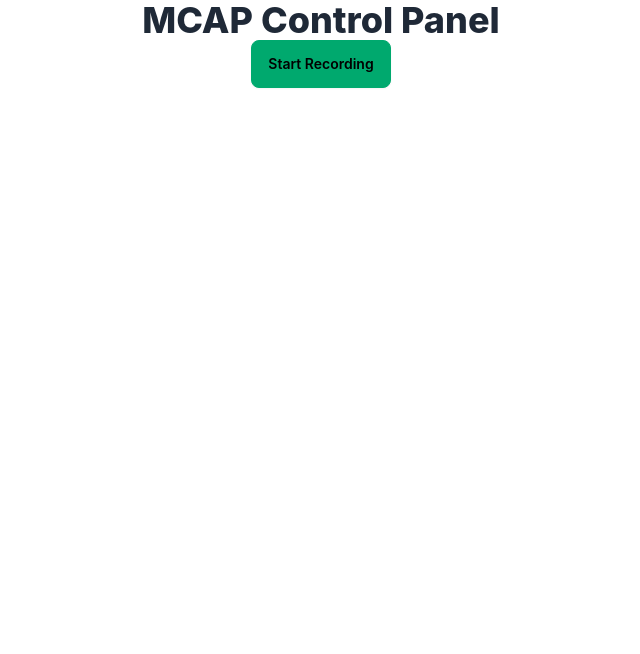
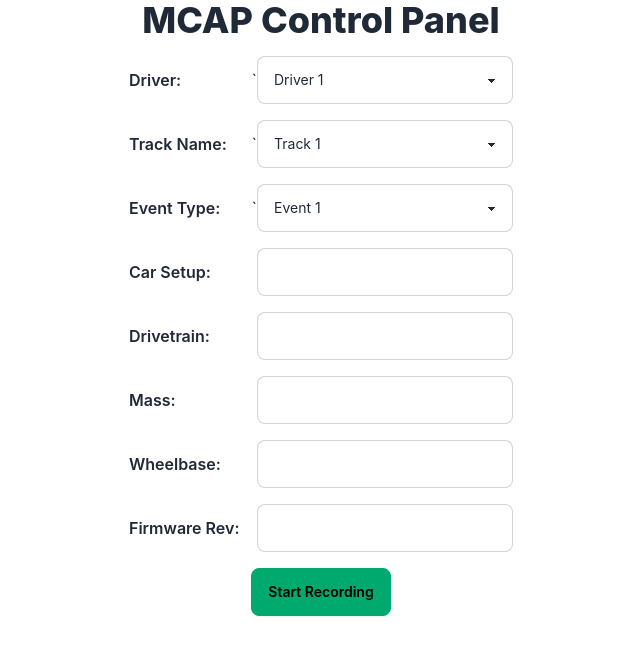
Before and after one commit to RCMast3r/data_acq, a React (Create React App) app in the folder frontend/: page / in a window 1280 px wide. Shown: the top 654 px of the page, without its empty margins (319-959 px from the left). Built offline with nearby package versions, Linux system fonts and the light colour scheme.

Commit message:
created forms for entering metadata

```diff
--- a/frontend/src/App.tsx
+++ b/frontend/src/App.tsx
@@ -1,16 +1,45 @@
-import React from 'react';
+import React, {useState} from 'react';
 import './App.css';
 import {StartStopButton} from "./Components/StartStopButton";
 import {PageTitle} from "./Components/PageTitle";
+import {TextForm} from "./Components/TextForm";
+import {DropdownForm} from "./Components/DropdownForm";
+
+const drivers = ["Driver 1", "Driver 2", "Driver 3"]
+const tracks = ["Track 1", "Track 2", "Track 3"]
+const events = ["Event 1", "Event 2", "Event 3"]
 
 function App() {
+    //form data
+    const [driverInput, setDriverInput] = useState("")
+    const [trackNameInput, setTrackNameInput] = useState("")
+    const [eventTypeInput, setEventTypeInput] = useState("")
+    const [carSetupIdInput, setCarSetupId] = useState("")
+    const [drivetrainType, setDrivetrainType] = useState("")
+    const [massInput, setMassInput] = useState("")
+    const [wheelbaseInput, setWheelbaseInput] = useState("")
+    const [firmwareRevInput, setFirmwareRevInput] = useState("")
+
+    const [recording, setRecording] = useState(false)
+    // TODO: driver selection and event type should be dropdown
+
     return (
-        <div className={"flex-col"}>
-            <div className={"flex justify-center"}>
-                <PageTitle></PageTitle>
+        <div className={"flex flex-col gap-4 items-center justify-center"}>
+            <div className={"flex"}>
+                <PageTitle/>
             </div>
-            <div className={"flex justify-center"}>
-                <StartStopButton></StartStopButton>
+
+            <DropdownForm title={"Driver"} options={drivers} data={driverInput} setData={setDriverInput} recording={recording}/>
+            <DropdownForm title={"Track Name"} options={tracks} data={trackNameInput} setData={setTrackNameInput} recording={recording}/>
+            <DropdownForm title={"Event Type"} options={events} data={eventTypeInput} setData={setEventTypeInput} recording={recording}/>
+            <TextForm title={"Car Setup"} isNum={false} data={carSetupIdInput} setData={setCarSetupId} recording={recording}/>
+            <TextForm title={"Drivetrain"} isNum={false} data={drivetrainType} setData={setDrivetrainType} recording={recording}/>
+            <TextForm title={"Mass"} isNum={true} data={massInput} setData={setMassInput} recording={recording}/>
+            <TextForm title={"Wheelbase"} isNum={true} data={wheelbaseInput} setData={setWheelbaseInput} recording={recording}/>
+            <TextForm title={"Firmware Rev"} isNum={false} data={firmwareRevInput} setData={setFirmwareRevInput} recording={recording}/>
+
+            <div className={"flex"}>
+                <StartStopButton recording={recording} setRecording={setRecording}/>
             </div>
         </div>
     );
--- /dev/null
+++ b/frontend/src/Components/DropdownForm.tsx
@@ -0,0 +1,25 @@
+import React from "react";
+
+export function DropdownForm({title, options, data, setData, recording}:
+                                 {
+                                     title: string,
+                                     options: string[],
+                                     data: string,
+                                     setData: React.Dispatch<React.SetStateAction<string>>,
+                                     recording: boolean
+                                 }) {
+
+    return (
+        <div className={"flex flex-row items-center w-96"}>
+            <article className={"prose"}>
+                <h4>{title + ':'}</h4>
+            </article>
+            <div className={"grow w-max"}/>
+            `
+            <select value={data} className={"select select-bordered w-64"} onChange={e => setData(e.target.value)} disabled={recording}>
+                {options.map((option) => <option value={option}>{option}</option>)}
+            </select>
+        </div>
+
+    )
+}
--- a/frontend/src/Components/StartStopButton.tsx
+++ b/frontend/src/Components/StartStopButton.tsx
@@ -1,20 +1,18 @@
-import {useState} from "react";
+import React, {useState} from "react";
 
-export function StartStopButton() {
-
-    const [started, setStarted] = useState(false)
+export function StartStopButton({recording, setRecording}: {recording: boolean, setRecording: React.Dispatch<React.SetStateAction<boolean>>}) {
 
     function getButtonStyle() : string {
-        return started ? "btn btn-error" : "btn btn-success"
+        return recording ? "btn btn-error" : "btn btn-success"
     }
 
     function getButtonText() : string{
-        return started? "Stop Recording" : "Start Recording"
+        return recording ? "Stop Recording" : "Start Recording"
     }
 
     function toggleRecording() {
         //TODO: POST request
-        setStarted(!started)
+        setRecording(!recording)
     }
 
     return (
--- /dev/null
+++ b/frontend/src/Components/TextForm.tsx
@@ -0,0 +1,37 @@
+import React from "react";
+
+export function TextForm({title, isNum, data, setData, recording}:
+                             {
+                                 title: string,
+                                 isNum: boolean,
+                                 data: string,
+                                 setData: React.Dispatch<React.SetStateAction<string>>,
+                                 recording: boolean
+                             }) {
+
+    function handleChange(e: React.ChangeEvent<HTMLInputElement>) {
+        console.log("test1")
+        if (isNum) {
+            let newStr: string = ""
+            for (let i = 0; i < e.target.value.length; i++) {
+                if (e.target.value[i] === '.' || (e.target.value[i] >= '0' && e.target.value[i] <= '9')) {
+                    newStr += e.target.value[i]
+                }
+            }
+            setData(newStr)
+        } else {
+            setData(e.target.value)
+        }
+    }
+
+    return (
+        <div className={"flex flex-row items-center w-96"}>
+            <article className={"prose"}>
+                <h4>{title + ':'}</h4>
+            </article>
+            <div className={"grow w-max"}/>
+            <input value={data} onChange={handleChange} className={"input input-bordered w-64"}
+                   disabled={recording}/>
+        </div>
+    )
+}
```
